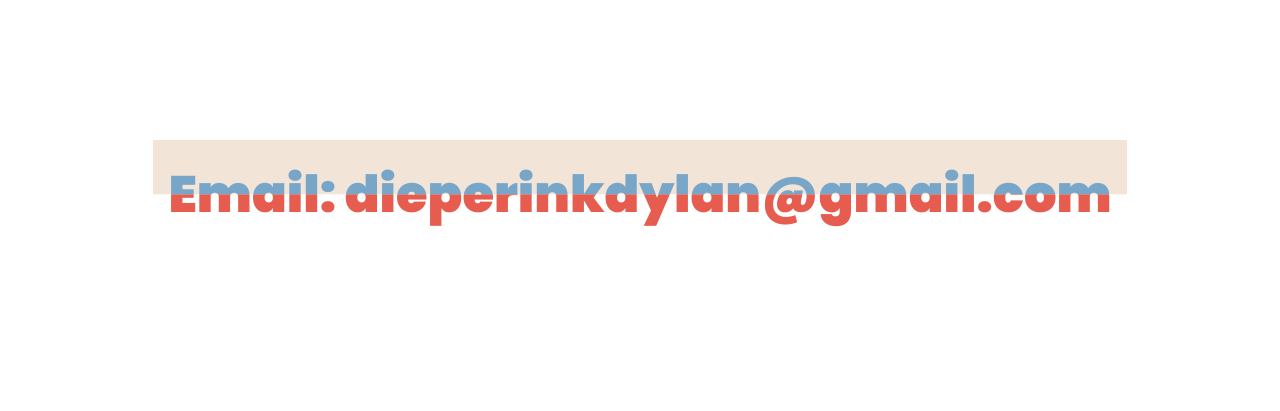
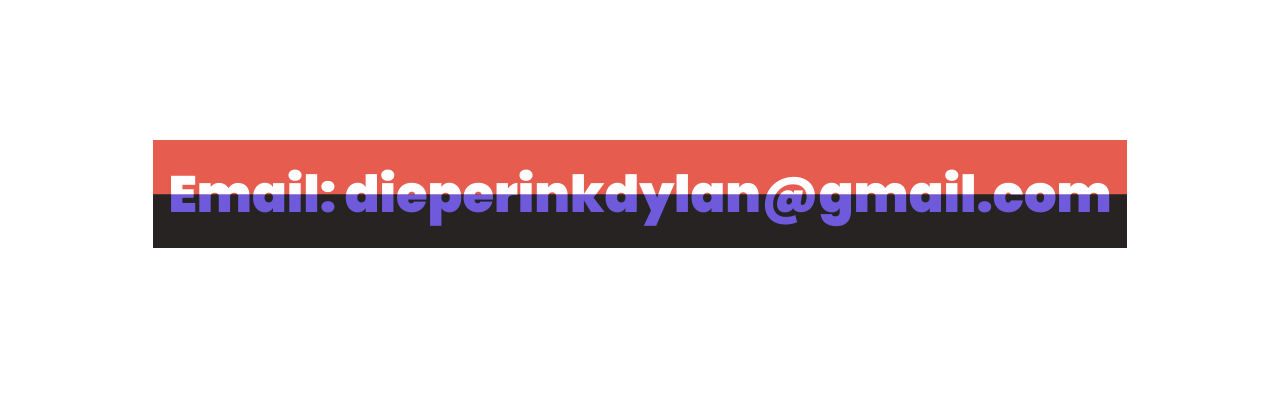
Before and after one commit to MunchyBunchy2203/DylanDieperinkCV, a plain HTML site: page index.html in a window 1280 px wide. Shown: the part 3650-4061 px from the top of the page. Drawn offline with Linux system fonts and the light colour scheme.

Commit message:
Update styles.css

```diff
--- a/styles.css
+++ b/styles.css
@@ -591,15 +591,15 @@
 #contact h3{
   font-size: 4vw;
   font-weight: 900;
-  background-color: #fff;
-  color: #E65C4F;
+  background-color: #262322;
+  color: #6f5adc;
   display: block;
   padding: 0.3em;
 }
 
 #contact h3:nth-child(2){
   position: absolute;
-  background-color: #F2E5D7;
-  color: #78A6C8;
+  background-color: #E65C4F;
+  color: #fff;
   clip-path: inset(-1% -1% 50% -1%);
 }
```
